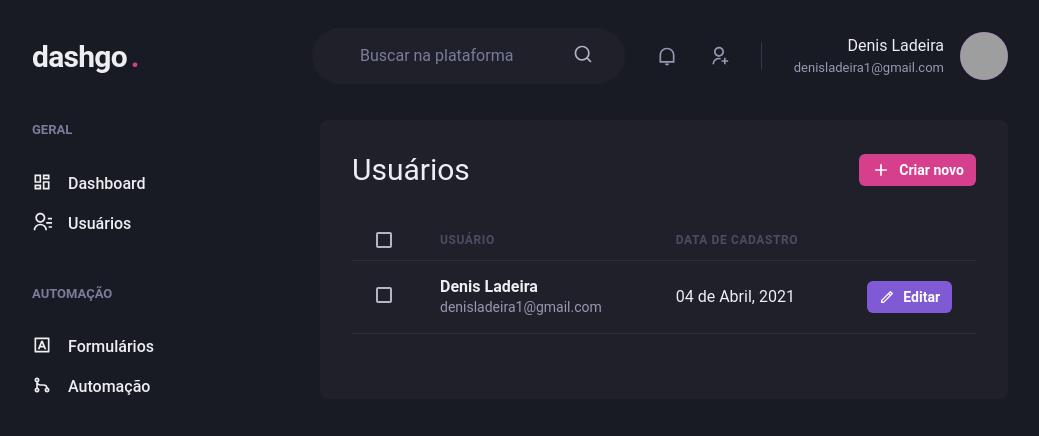
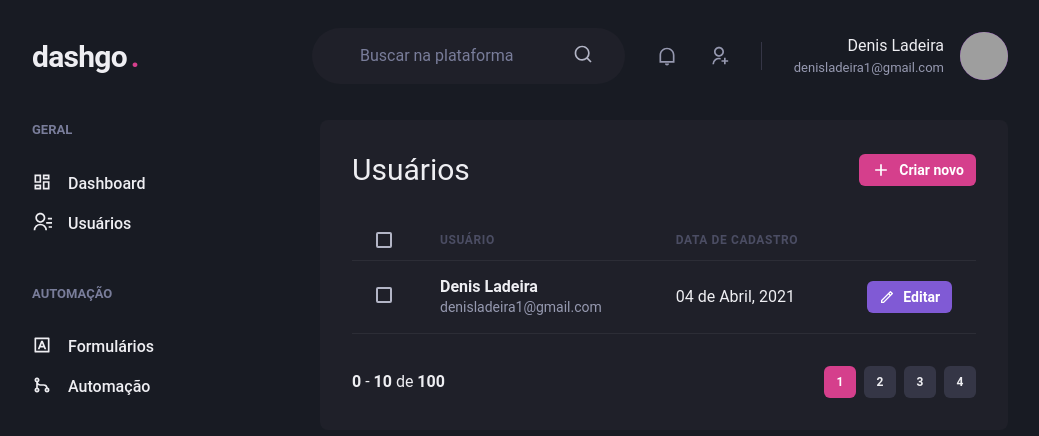
Before and after one commit to denisfloyd/ignite-dashgo, a Next.js app: page /users in a window 1280 px wide. Shown: the top 436 px of the page, without its empty margins (120-1159 px from the left). Built offline with nearby package versions, Linux system fonts and the light colour scheme; grey boxes are pictures that could not be loaded.

Commit message:
feat: :sparkles: pagination comp

```diff
--- /dev/null
+++ b/src/components/Pagination.tsx
@@ -0,0 +1,59 @@
+import { Stack, Button, Box } from "@chakra-ui/react";
+
+export function Pagination() {
+  return (
+    <Stack
+      direction="row"
+      mt="8"
+      justify="space-between"
+      align="center"
+      spacing="6"
+    >
+      <Box>
+        <strong>0</strong> - <strong>10</strong> de <strong>100</strong>
+      </Box>
+      <Stack direction="row" spacing="2">
+        <Button
+          size="sm"
+          fontSize="xs"
+          width="4"
+          colorScheme="pink"
+          disabled
+          _disabled={{ bgColor: "pink.500", cursor: "default" }}
+        >
+          1
+        </Button>
+
+        <Button
+          size="sm"
+          fontSize="xs"
+          width="4"
+          bgColor="gray.700"
+          _hover={{ bgColor: "gray.500" }}
+        >
+          2
+        </Button>
+
+        <Button
+          size="sm"
+          fontSize="xs"
+          width="4"
+          bgColor="gray.700"
+          _hover={{ bgColor: "gray.500" }}
+        >
+          3
+        </Button>
+
+        <Button
+          size="sm"
+          fontSize="xs"
+          width="4"
+          bgColor="gray.700"
+          _hover={{ bgColor: "gray.500" }}
+        >
+          4
+        </Button>
+      </Stack>
+    </Stack>
+  );
+}
--- a/src/pages/users/index.tsx
+++ b/src/pages/users/index.tsx
@@ -16,6 +16,7 @@
 import { RiAddLine, RiPencilLine } from "react-icons/ri";
 
 import { Header } from "../../components/Header";
+import { Pagination } from "../../components/Pagination";
 import { Sidebar } from "../../components/Sidebar";
 
 export default function UserList() {
@@ -82,6 +83,8 @@
               </Tr>
             </Tbody>
           </Table>
+
+          <Pagination />
         </Box>
       </Flex>
     </Box>
```
